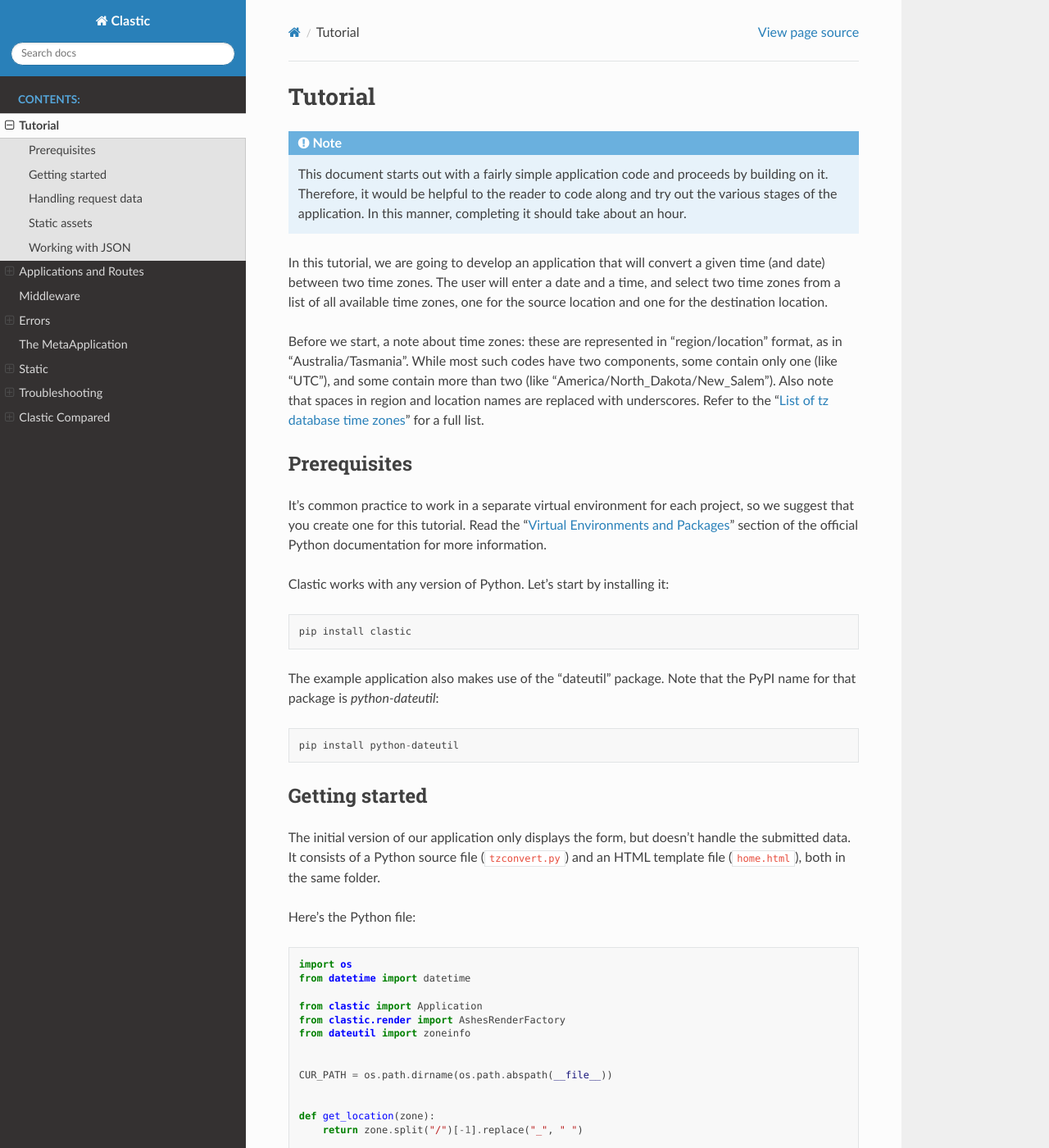
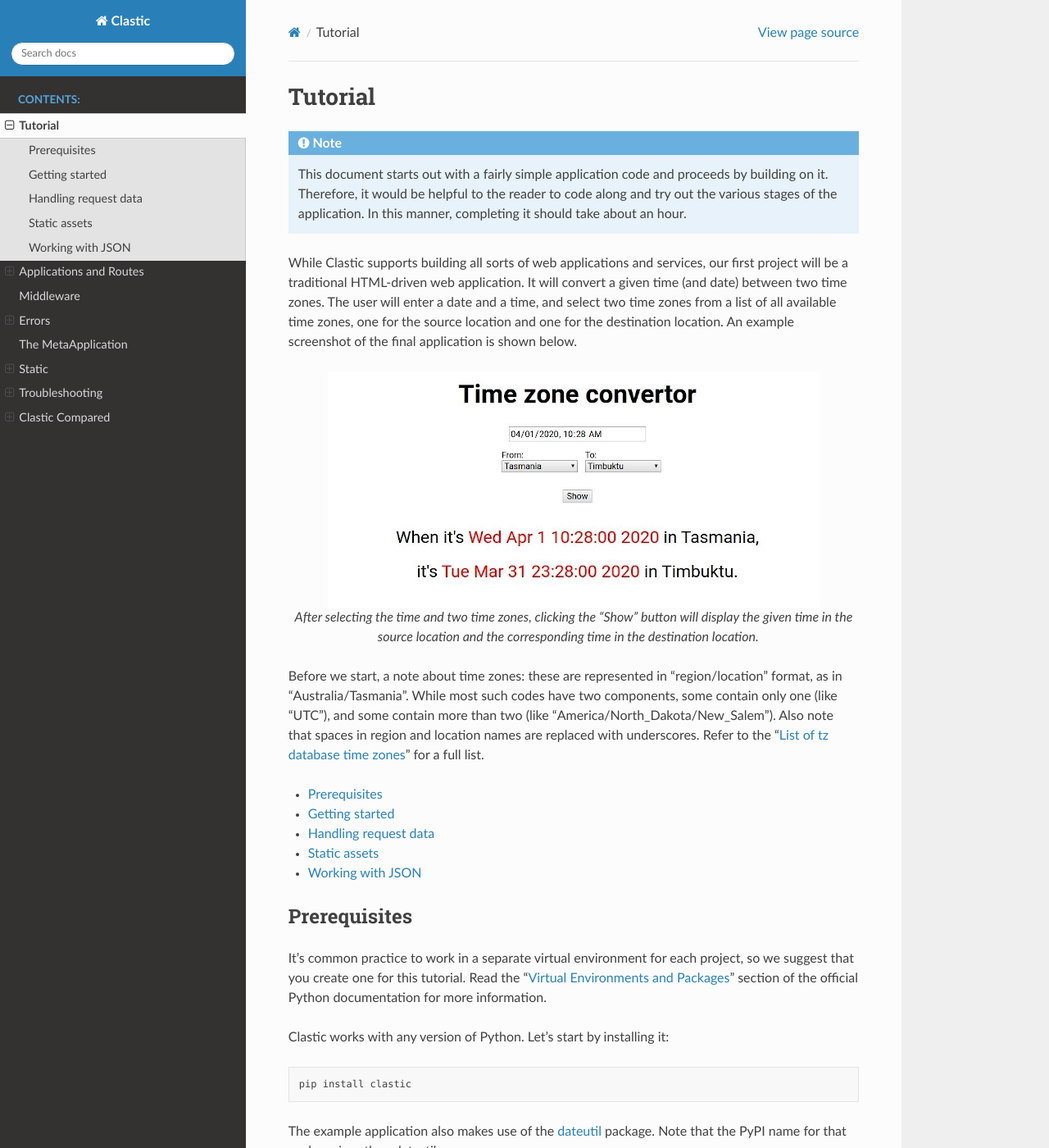
Before and after one commit to mahmoud/clastic, a Sphinx documentation site: the page built from docs/tutorial.rst, in a window 1280 px wide and 1400 px high. Shown: the whole window at 82% size. Built offline with Sphinx 7.4.7 and the Read the Docs theme 2.0.0, drawn with Linux system fonts in a browser that asks for light colours; some of the changed text lies outside the part shown.

Commit message:
apply a second round of review to the tutorial

```diff
--- a/docs/tutorial.rst
+++ b/docs/tutorial.rst
@@ -11,11 +11,22 @@
    In this manner, completing it should take about an hour.
 
 
-In this tutorial, we are going to develop an application
-that will convert a given time (and date) between two time zones.
+While Clastic supports building all sorts of web applications and services,
+our first project will be a traditional HTML-driven web application.
+It will convert a given time (and date) between two time zones.
 The user will enter a date and a time,
 and select two time zones from a list of all available time zones,
 one for the source location and one for the destination location.
+An example screenshot of the final application is shown below.
+
+.. figure:: images/tzconvert_screenshot.*
+   :alt: Application screenshot showing the user selected time
+     in Tasmania and Timbuktu.
+   :align: center
+
+   After selecting the time and two time zones,
+   clicking the "Show" button will display the given time in the source location
+   and the corresponding time in the destination location.
 
 Before we start, a note about time zones:
 these are represented in "region/location" format,
@@ -29,11 +40,14 @@
 Refer to the "`List of tz database time zones`_" for a full list.
 
 
+.. contents::
+   :local:
+
+
 Prerequisites
 -------------
 
-It's common practice to work in a separate virtual environment
-for each project,
+It's common practice to work in a separate virtual environment for each project,
 so we suggest that you create one for this tutorial.
 Read the "`Virtual Environments and Packages`_" section
 of the official Python documentation for more information.
@@ -43,7 +57,7 @@
 
   pip install clastic
 
-The example application also makes use of the "dateutil" package.
+The example application also makes use of the `dateutil`_ package.
 Note that the PyPI name for that package is *python-dateutil*::
 
   pip install python-dateutil
@@ -52,7 +66,7 @@
 Getting started
 ---------------
 
-The initial version of our application only displays the form,
+Let's start with an application that just displays the form,
 but doesn't handle the submitted data.
 It consists of a Python source file (``tzconvert.py``)
 and an HTML template file (``home.html``),
@@ -112,7 +126,8 @@
        app.serve()
 
 
-Let's go through this code piece by piece.
+Let's go through this code piece by piece,
+starting at the bottom and working our way up.
 
 In the last few lines,
 we create the application and start it
@@ -158,8 +173,7 @@
 
 The ``home()`` function generates the data that the template needs
 (the "render context").
-The form in the template will contain two dropdown lists
-for all available time zones,
+In the template, there are two dropdown lists for all available time zones,
 so we have to pass that list.
 Here, we store this data in the ``ALL_TIME_ZONES`` variable,
 which we have constructed using the ``get_all_time_zones()`` function,
@@ -188,7 +202,7 @@
 
 The ``home.html`` template is given below.
 In the selection boxes,
-for each element in the ``zones`` list that is passed as parameter,
+for each element in the render context's ``zones`` list,
 the ``location`` key is used for display
 and the ``zone`` key is used for the value:
 
@@ -247,7 +261,8 @@
 Handling request data
 ---------------------
 
-The form submits the data to the ``/show`` path,
+At first, our application will not display the converted time on the same page.
+Instead, it submits the form data to another page (the ``/show`` path),
 therefore we need an endpoint function to handle these requests.
 First, let's add the corresponding route:
 
@@ -276,7 +291,8 @@
 
 .. code-block:: python
 
-   # from dateutil import parser, tz
+   from dateutil import parser, tz
+
 
    def show_time(request):
        dt = request.values.get("dt")
@@ -346,7 +362,7 @@
 We create a subfolder named ``static``
 in the same folder as our Python source file
 and put a file named ``custom.css`` into that folder.
-Below is an example content for the file:
+Below is the example content for the file:
 
 .. code-block:: css
 
@@ -446,19 +463,20 @@
 we're going to display the converted time
 in the same page as the form instead of moving to a second page.
 In order to achieve this,
-we're going to use JavaScript to update the page
-with data sent to and received from the application using JSON.
+we're going to implement a basic JSON API endpoint
+to update the page with data sent to and received from the application.
 
-First, we're going to modify our ``show_time()`` endpoint function.
-Note that the only difference is
-that the submitted data are loaded from ``request.data``
-instead of being accessed through ``request.values``,
-and that there is no change in the returned value:
+Actually, we can use our ``show_time()`` function for this purpose,
+with minimal changes.
+Instead of accessing the submitted data through ``request.values``,
+we just load it from ``request.data``.
+No changes are needed regarding the returned value.
 
 .. code-block:: python
-   :emphasize-lines: 4
+   :emphasize-lines: 5
 
-   # import json
+   import json
+
 
    def show_time(request):
        values = json.loads(request.data)
@@ -611,10 +629,14 @@
 
 
 This concludes the introductory tutorial.
+The full application code can be found in the `repo`_.
 Check out the other documents and example applications
 for advanced usage of Clastic features.
 
 
 .. _List of tz database time zones: https://en.wikipedia.org/wiki/List_of_tz_database_time_zones
 .. _Virtual Environments and Packages: https://docs.python.org/3/tutorial/venv.html
+.. _dateutil: https://dateutil.readthedocs.io/en/stable/
 .. _Ashes: https://github.com/mahmoud/ashes
+.. _curl: https://curl.haxx.se/
+.. _repo: https://github.com/mahmoud/clastic/tree/master/examples/tzconvert
```
Also changed, not shown: other parts of docs/tutorial.rst (+8 -7 lines), docs/images/tzconvert_screenshot.jpg (added).
